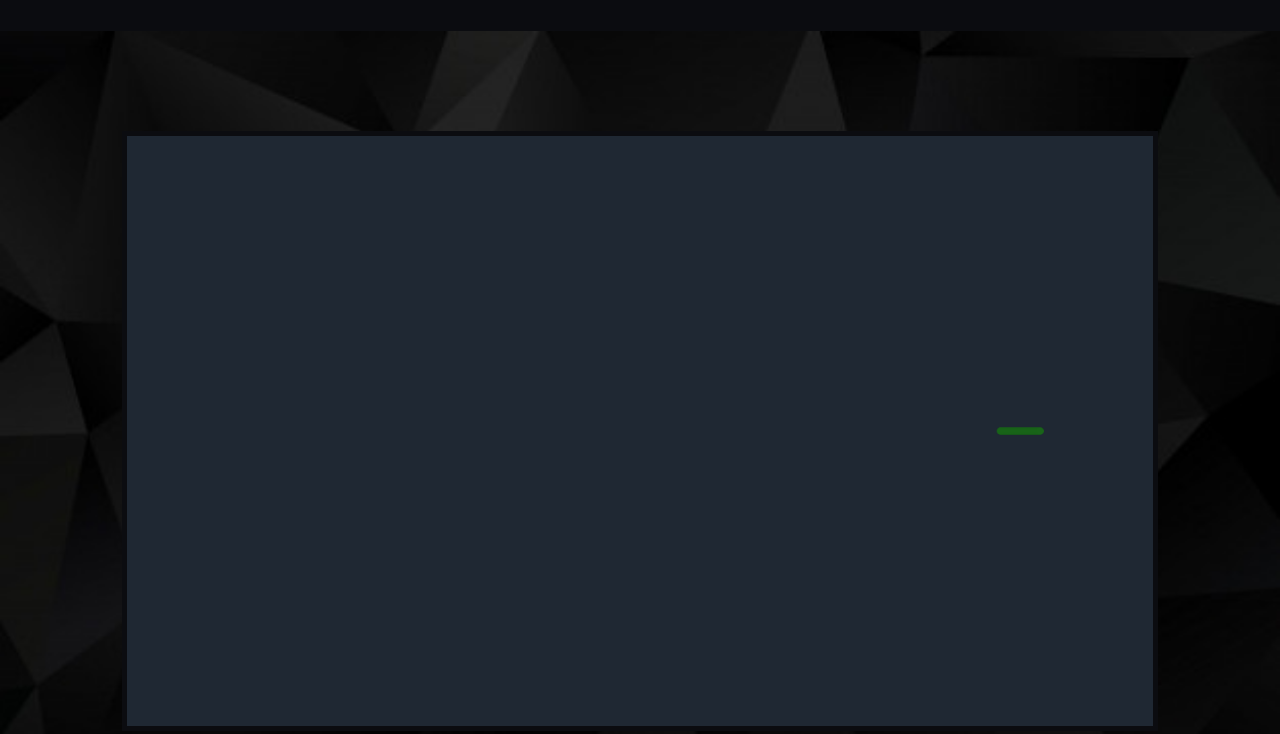
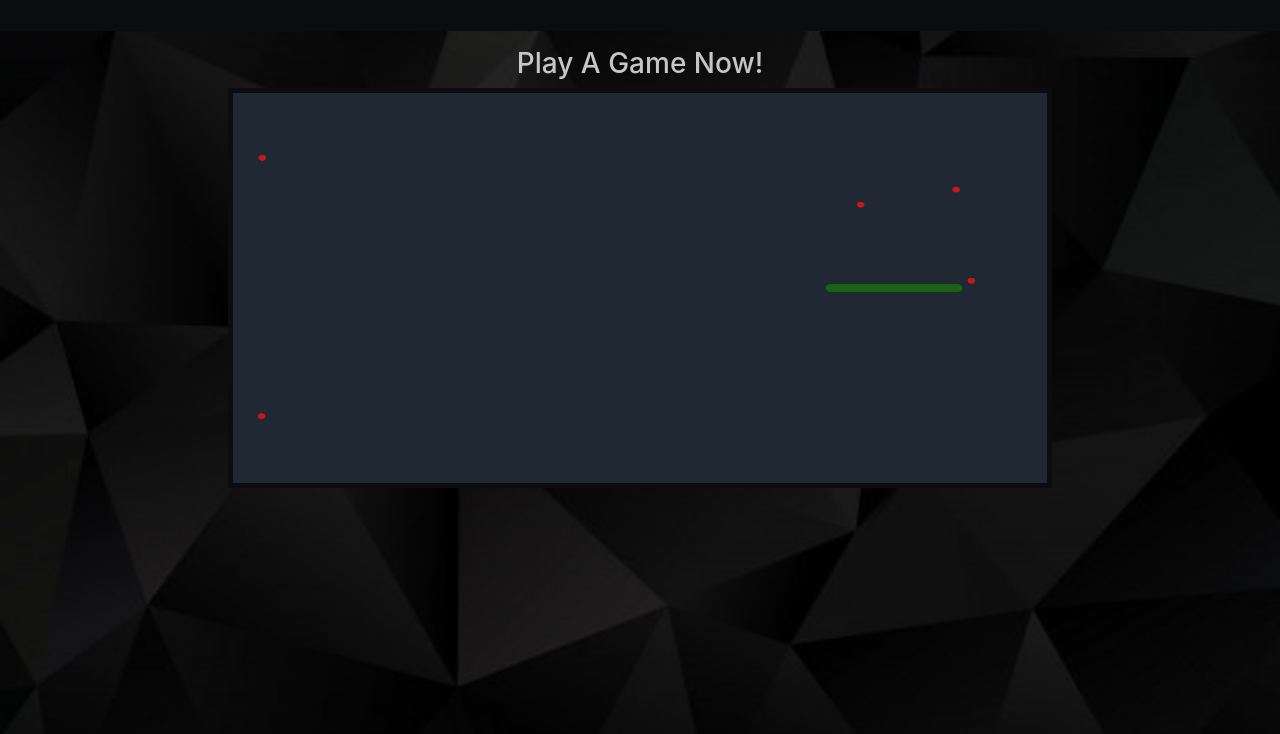
Before and after one commit to dah06a/cafe-project-bootstrap-version, a website: page games.html in a window 1280 px wide. Shown: the part 1540-2274 px from the top of the page. Drawn offline with nearby package versions, Linux system fonts and the light colour scheme; a web font is replaced by a local one.

Commit message:
Snake game basics all working!

```diff
--- a/games.html
+++ b/games.html
@@ -259,10 +259,11 @@
         <!-- Snake -->
         <div class="container-fluid theme-back parallax">
             <div class="row h-100">
-                <div class="col-10 h-75 mx-auto align-self-center text-center">
-                    <canvas id="canvas">
-
-                    </canvas>
+                <div class="col-8 h-50 mx-auto my-3 text-center">
+                    <h3>Play A Game Now!</h3>
+                    <canvas id="canvas"></canvas>
+                    <h4 id="gameOverTitle" class="px-2">Game Over</h4>
+                    <button id="gameOverBtn" class="btn btn-success px-2">Try Again?</button>
                 </div>
             </div>
         </div>
--- a/js/script.js
+++ b/js/script.js
@@ -11,9 +11,30 @@ let leftKey = false;
 let rightKey = false;
 
 //Game Global Variables
-let gameStarted = true;
+let gameOver = false;
+let gameSpeed = 1; //How far snake moves each frame
+let gameSize = 8; //Determines size of snake and apples on screen
+let drawSpeed = 10; //Draw function interval speed - lower number = faster
+let apples = [];
 const w = canvas.width;
 const h = canvas.height;
+
+//HTML Variables
+const gameOverTitle = document.getElementById("gameOverTitle");
+const gameOverBtn = document.getElementById("gameOverBtn");
+gameOverBtn.addEventListener("click", resetGame);
+function resetGame() {
+    gameOver = false;
+    snake.headX = w/2;
+    snake.headY = h/2;
+    snake.bodX = [];
+    snake.bodY = [];
+    snake.bodLen = 200;
+    snake.goingUp = false;
+    snake.goingDown = false;
+    snake.goingLeft = false;
+    snake.goingRight = true;
+}
 
 //Document Event Functions Listening For Key Press
 function onKeyDown(e) {
@@ -37,12 +58,42 @@ $(document).on("keyup", onKeyUp);
 $(function() {
     if (canvas.getContext) {
         ctx = canvas.getContext("2d");
-        console.log(canvas);
-        setInterval("draw()", 10);
+        gameOverTitle.style.display = "none";
+        gameOverBtn.style.display = "none";
+        setInterval("draw()", drawSpeed);
     } else {
         console.log("Error:  Canvas unsupported, cannot get context.")
     }
 });
+
+//Random Canvas Position Helper Functions
+function randomX() {
+    return Math.floor(Math.random()*(w-10)) + 10;
+}
+function randomY() {
+    return Math.floor(Math.random()*(h-10)) + 10;
+}
+
+//Apple Constructor Function
+function Apple(posX, posY) {
+    this.posX = posX;
+    this.posY = posY;
+    this.size = gameSize-2;
+    this.color = "rgb(200, 25, 25)";
+}
+
+//Apple Display Function
+Apple.prototype.display = function() {
+    ctx.fillStyle = this.color;
+    ctx.beginPath();
+    ctx.arc(this.posX, this.posY, this.size, 0, 2*Math.PI);
+    ctx.fill();
+}
+
+//Create Multiple Apples
+for (let i = 0; i < 5; i++) {
+    apples.push(new Apple( randomX(), randomY() ) );
+}
 
 //Snake Constructor Function
 function Snake(headX, headY) {
@@ -50,8 +101,9 @@ function Snake(headX, headY) {
     this.headY = headY;
     this.bodX = [];
     this.bodY = [];
-    this.bodLen = 50;
-    this.hasCollided = false;
+    this.bodLen = 200;
+    this.bodSize = gameSize;
+    this.color = "rgb(25, 100, 25)";
     this.goingUp = false;
     this.goingDown = false;
     this.goingLeft = false;
@@ -60,10 +112,10 @@ function Snake(headX, headY) {
 
 //Snake Display Function
 Snake.prototype.display = function() {
-    ctx.fillStyle = "rgb(25, 100, 25)";
+    ctx.fillStyle = this.color;
     for (let i = 0; i < this.bodX.length; i++) {
         ctx.beginPath();
-        ctx.arc(this.bodX[i], this.bodY[i], 5, 0, 2*Math.PI, true);
+        ctx.arc(this.bodX[i], this.bodY[i], this.bodSize, 0, 2*Math.PI);
         ctx.fill();
     }
 }
@@ -71,10 +123,10 @@ Snake.prototype.display = function() {
 //Snake Movement Update Function
 Snake.prototype.update = function() {
     //Move snake in the direction it is already going
-    if (this.goingUp) this.headY -= 1;
-    if (this.goingDown) this.headY += 1;
-    if (this.goingLeft) this.headX -= 1;
-    if (this.goingRight) this.headX += 1;
+    if (this.goingUp) this.headY -= gameSpeed;
+    if (this.goingDown) this.headY += gameSpeed;
+    if (this.goingLeft) this.headX -= gameSpeed;
+    if (this.goingRight) this.headX += gameSpeed;
 
     //Add the new coordinates to the snake body
     this.bodX.push(this.headX);
@@ -110,16 +162,42 @@ Snake.prototype.update = function() {
 }
 
 //Snake Collision Checking
+Snake.prototype.checkCollisions = function() {
+
+    //Check for walls/border of canvas
+    if (this.headY <= this.bodSize || this.headY >= h-this.bodSize || this.headX <= this.bodSize || this.headX >= w-this.bodSize) gameOver = true;
+
+    //Check for collisions with snake body
+    for (let i = this.bodSize; i < this.bodX.length; i++) {
+        if (this.goingUp && this.headX === this.bodX[i] && this.headY-this.bodSize === this.bodY[i]) gameOver = true;
+        if (this.goingDown && this.headX === this.bodX[i] && this.headY+this.bodSize === this.bodY[i]) gameOver = true;
+        if (this.goingLeft && this.headY === this.bodY[i] && this.headX-this.bodSize === this.bodX[i]) gameOver = true;
+        if (this.goingRight && this.headY === this.bodY[i] && this.headX+this.bodSize === this.bodX[i]) gameOver = true;
+    }
+
+    //Check for apple collisions
+    for (let i = 0; i < apples.length; i++) {
+        if (Math.abs(this.headX - apples[i].posX) < this.bodSize && Math.abs(this.headY - apples[i].posY) < this.bodSize) {
+            apples[i].posX = randomX();
+            apples[i].posY = randomY();
+            this.bodLen += 100;
+        }
+    }
+}
 
 let snake = new Snake(w/2, h/2);
 
-function clearCanvas() {
-    ctx.clearRect(0, 0, w, h);
+function draw() {
+    if (gameOver) {
+        ctx.fillStyle = "black";
+        ctx.fillRect(0, 0, w, h);
+        gameOverTitle.style.display = "inline-block";
+        gameOverBtn.style.display = "inline-block";
+    } else {
+        ctx.clearRect(0, 0, w, h);
+        for (let i = 0; i < apples.length; i++) apples[i].display();
+        snake.display();
+        snake.update();
+        snake.checkCollisions();
+    }
 }
-
-function draw() {
-    clearCanvas();
-    snake.display();
-    snake.update();
-    console.log(upKey, downKey, leftKey, rightKey);
-}
```
